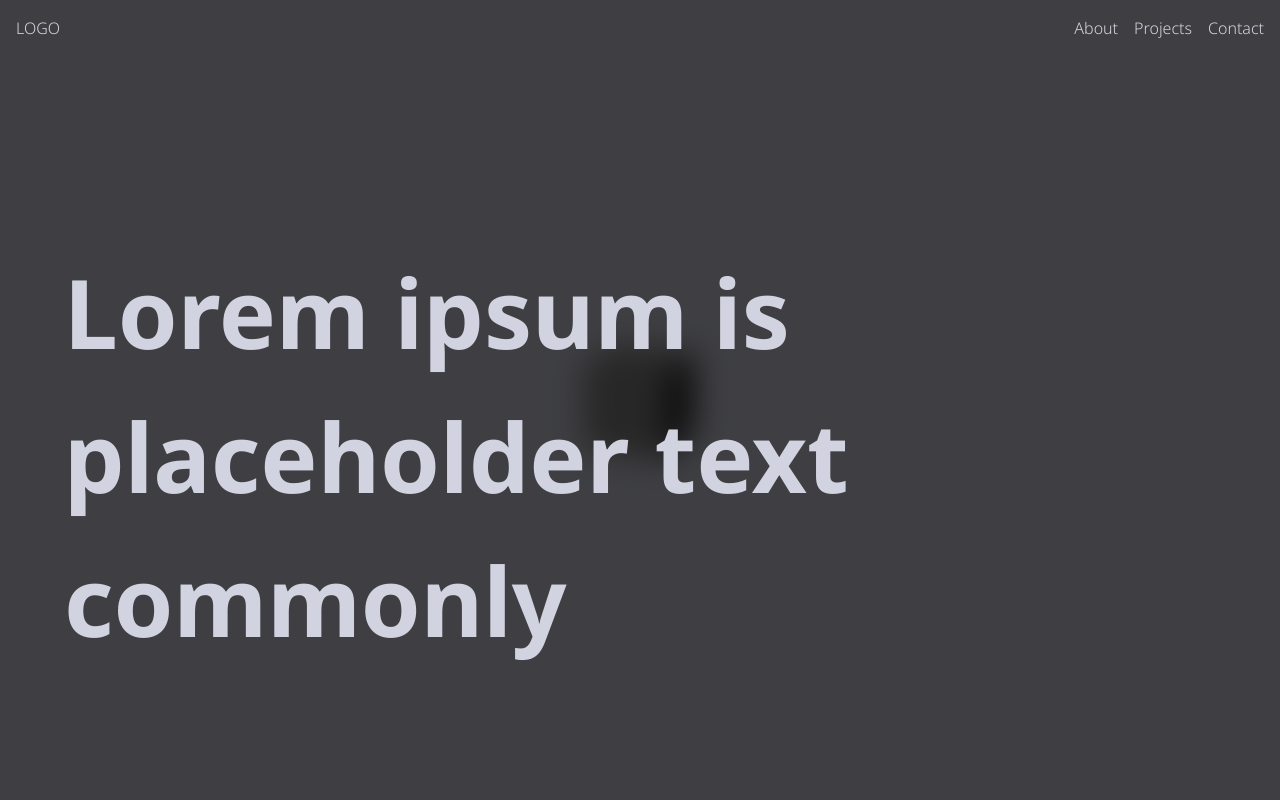
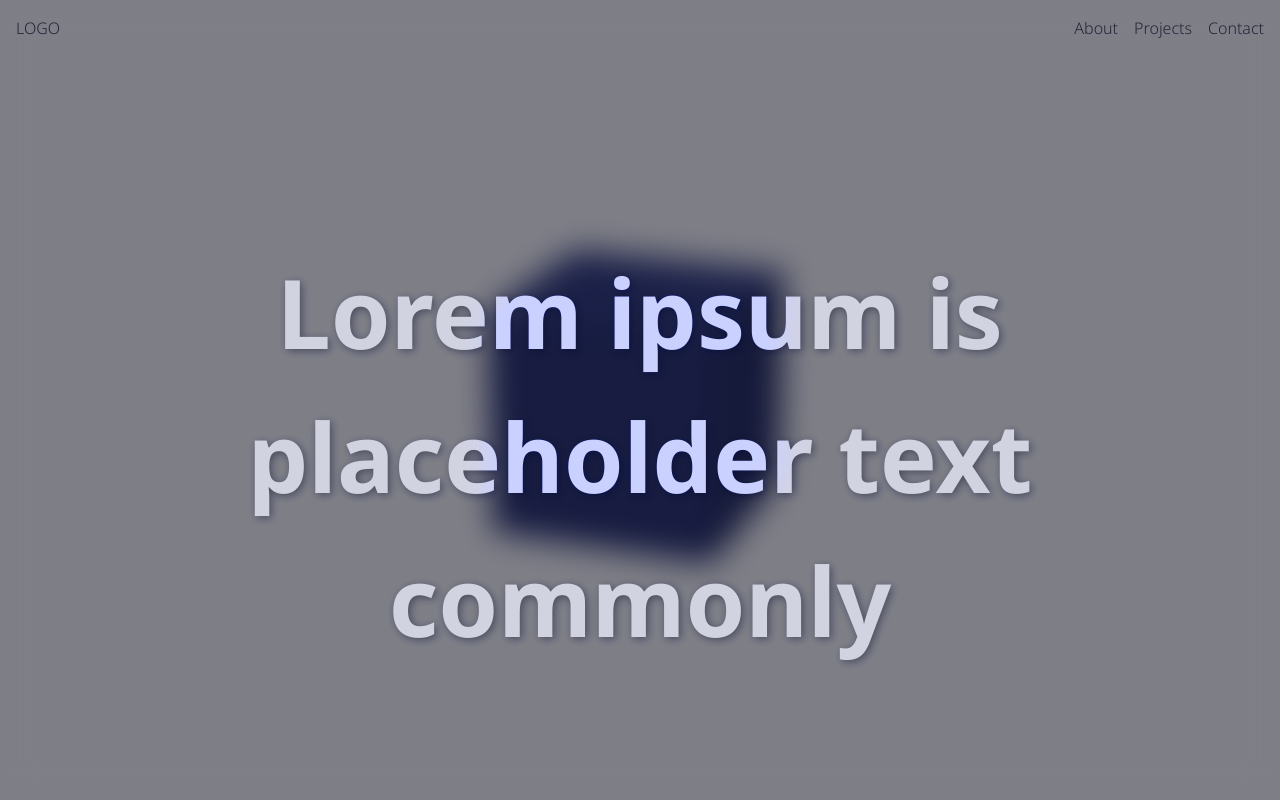
Before and after one commit to bruno-novais/portfolio.v2, a React (Vite) app: page / in a window 1280 px wide. Shown: the top 800 px of the page. Built offline with nearby package versions, Linux system fonts and the light colour scheme.

Commit message:
text overlay correction

```diff
--- a/src/components/top-navbar/top-navbar.css
+++ b/src/components/top-navbar/top-navbar.css
@@ -1,5 +1,4 @@
 @import '../../App.css';
-@import '../../colors.css';
 
 .navbar_container {
     display: flex;
@@ -7,7 +6,7 @@
     width: 100%;
     height: fit-content;
     padding: 16px;
-    color: var(--color-white);
+    color: var(--color-black);
     font-weight: 300;
     font-size: 1rem;
 }
--- a/src/pages/home/home.css
+++ b/src/pages/home/home.css
@@ -8,12 +8,10 @@
     position: relative;
     width: 100%;
     height: 100%;
-    background: rgba(0, 0, 0, 0.7);
+    background: rgba(0, 0, 0, 0.4);
     backdrop-filter: blur(16px);
-    background-position: center;
-    background-repeat: no-repeat;
     z-index: 1;
-    /* Coloca o conteúdo acima do Three.js */
+    mix-blend-mode: luminosity;
 }
 
 .threejs-container {
@@ -23,17 +21,20 @@
     width: 100%;
     height: 100%;
     z-index: -1;
-    /* Coloca o Three.js atrás do conteúdo */
 }
 
 .title {
     display: flex;
     flex-direction: column;
     justify-content: center;
-    /* align-items: center; */
+    align-items: center;
+    text-align: center;
     width: 100%;
     height: 100%;
     padding: 64px;
     color: var(--color-white);
     font-size: 3rem;
+    filter: drop-shadow(2px 2px 4px #09090970);
+    /* -webkit-text-stroke-width: 1px;
+    -webkit-text-stroke-color: #0000007c; */
 }
--- a/src/pages/home/home.jsx
+++ b/src/pages/home/home.jsx
@@ -11,7 +11,7 @@ function Home() {
 
     const scene = new THREE.Scene();
     const camera = new THREE.PerspectiveCamera(
-      50,
+      20,
       window.innerWidth / window.innerHeight,
       0.1,
       1000
@@ -26,14 +26,14 @@ function Home() {
     containerRef.current.appendChild(renderer.domElement);
 
     const geometry = new THREE.BoxGeometry(1, 1, 1);
-    const material = new THREE.MeshStandardMaterial({ color: "D2D3E0" }); // Materiais padrão para sombras
+    const material = new THREE.MeshStandardMaterial({ color: "#5769E9" }); // Materiais padrão para sombras
     const cube = new THREE.Mesh(geometry, material);
     cube.castShadow = true; // Permite que o cubo projete sombras
     scene.add(cube);
 
     // Adiciona uma luz direcional com sombras
     const light = new THREE.DirectionalLight(0xffffff, 1);
-    light.position.set(-1, 2, 4);
+    light.position.set(1, 2, 4);
     light.castShadow = true; // Permite que a luz projete sombras
     scene.add(light);
 
```
